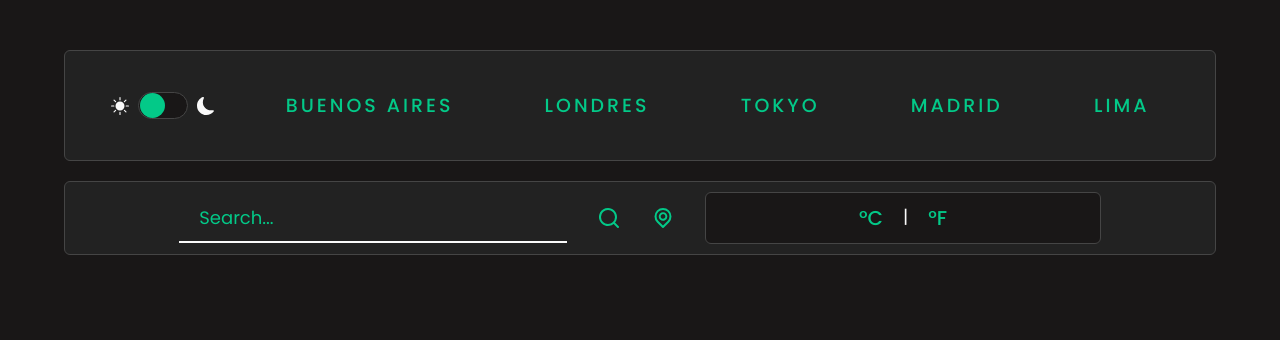
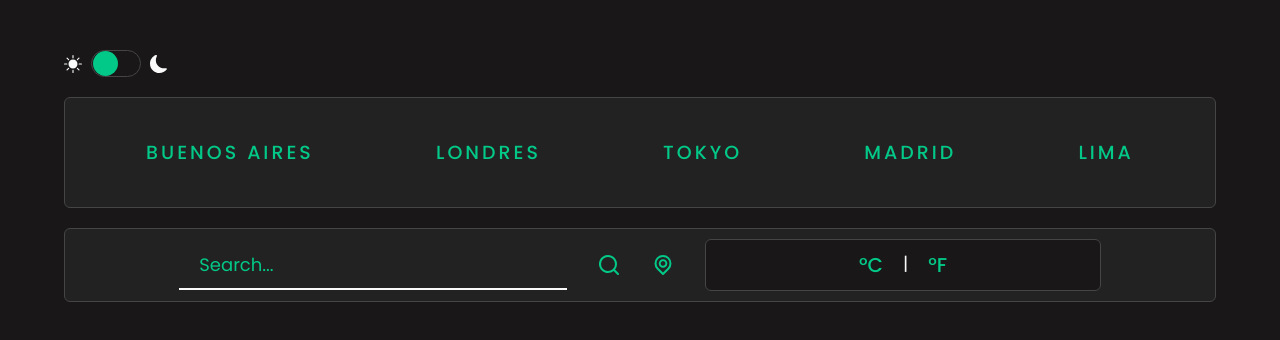
Before and after one commit to MatiasCordich/react-weather-app, a React (Create React App) app: page / in a window 1280 px wide. Shown: the top 340 px of the page. Built offline with nearby package versions, Linux system fonts and the light colour scheme; no server answers.

Commit message:
navbar created

```diff
--- a/src/App.jsx
+++ b/src/App.jsx
@@ -13,6 +13,7 @@ import {
 } from "./WrapperElement";
 import getFormattedData from "./server/weatherCall";
 import { useEffect, useState } from "react";
+import Navbar from "./components/Navbar/Navbar";
 
 function App() {
   const [query, setQuery] = useState({ q: "berlin" });
@@ -32,6 +33,7 @@ function App() {
     <>
       <Wrapper>
         <WeatherBox>
+          <Navbar/>
           <TopButtons setQuery={setQuery} />
           <Inputs setQuery={setQuery} units={units} setUnits={setUnits} />
           {weather && (
--- /dev/null
+++ b/src/components/Navbar/Navbar.jsx
@@ -0,0 +1,33 @@
+import React from 'react'
+import { SContent, Switch, SwitchBox } from './navbarElements'
+import { BsFillSunFill, BsFillMoonFill } from 'react-icons/bs';
+import { useState } from 'react';
+import { motion } from 'framer-motion';
+
+const Navbar = () => {
+  const spring = {
+    type: "spring",
+    stiffness: 700,
+    damping: 30
+  };
+
+  const [isToggled, setToggled] = useState(false)
+
+  const onToggle = () => {
+    setToggled(!isToggled)
+  }
+  return (
+    <>
+      <SContent>
+        <BsFillSunFill />
+        <SwitchBox data-ison={isToggled} onClick={onToggle}>
+
+          <Switch as={motion.div} layout transition={spring} />
+        </SwitchBox>
+        <BsFillMoonFill />
+      </SContent>
+    </>
+  )
+}
+
+export default Navbar
--- a/src/components/SwitchBtn/SwitchBtn.jsx
+++ /dev/null
@@ -1,33 +0,0 @@
-import React from 'react'
-import { SwitchBox, Switch, SContent } from './switchBtnElements'
-import { useState } from 'react'
-import { motion } from 'framer-motion'
-import { BsFillSunFill, BsFillMoonFill } from 'react-icons/bs';
-
-const SwitchBtn = () => {
-
-    const spring = {
-        type: "spring",
-        stiffness: 700,
-        damping: 30
-    };
-
-    const [isToggled, setToggled] = useState(false)
-
-    const onToggle = () => {
-        setToggled(!isToggled)
-    }
-    return (
-        <SContent>
-            <BsFillSunFill />
-            <SwitchBox data-ison={isToggled} onClick={onToggle}>
-
-                <Switch as={motion.div} layout transition={spring} />
-            </SwitchBox>
-            <BsFillMoonFill/>
-        </SContent>
-
-    )
-}
-
-export default SwitchBtn
--- a/src/components/TopButtons/TopButtons.jsx
+++ b/src/components/TopButtons/TopButtons.jsx
@@ -1,25 +1,22 @@
 import React from 'react'
-import { ButtonsBox, ButtonCity} from './TopsButtonsElements'
+import { ButtonsBox, ButtonCity } from './TopsButtonsElements'
 import MenuButton from '../MenuButton/MenuButton'
 import { useState } from 'react'
 import { cities } from './cities'
-import SwitchBtn from '../SwitchBtn/SwitchBtn'
 
 const TopButtons = ({ setQuery }) => {
-
-
 
     const [open, setOpen] = useState(false)
 
     const handleClick = () => {
-      setOpen(!open)
+        setOpen(!open)
     }
 
     return (
 
         <ButtonsBox>
-            <SwitchBtn/>
-            <MenuButton open={open} handleClick={handleClick}/>
+
+            <MenuButton open={open} handleClick={handleClick} />
             {cities.map((city) => (
                 <ButtonCity open={open} onClick={() => setQuery({ q: city.title })} key={city.id}>{city.title}</ButtonCity>
             ))}
--- /dev/null
+++ b/src/hooks/index.js
@@ -0,0 +1 @@
+export {default as useThemeMode} from './useThemeMode'
```
Also changed, not shown: src/hooks/useThemeMode.js (added, +17 -0 lines), src/index.js (+7 -7 lines), src/components/Navbar/navbarElements.js (renamed from src/components/SwitchBtn/switchBtnElements.js).
